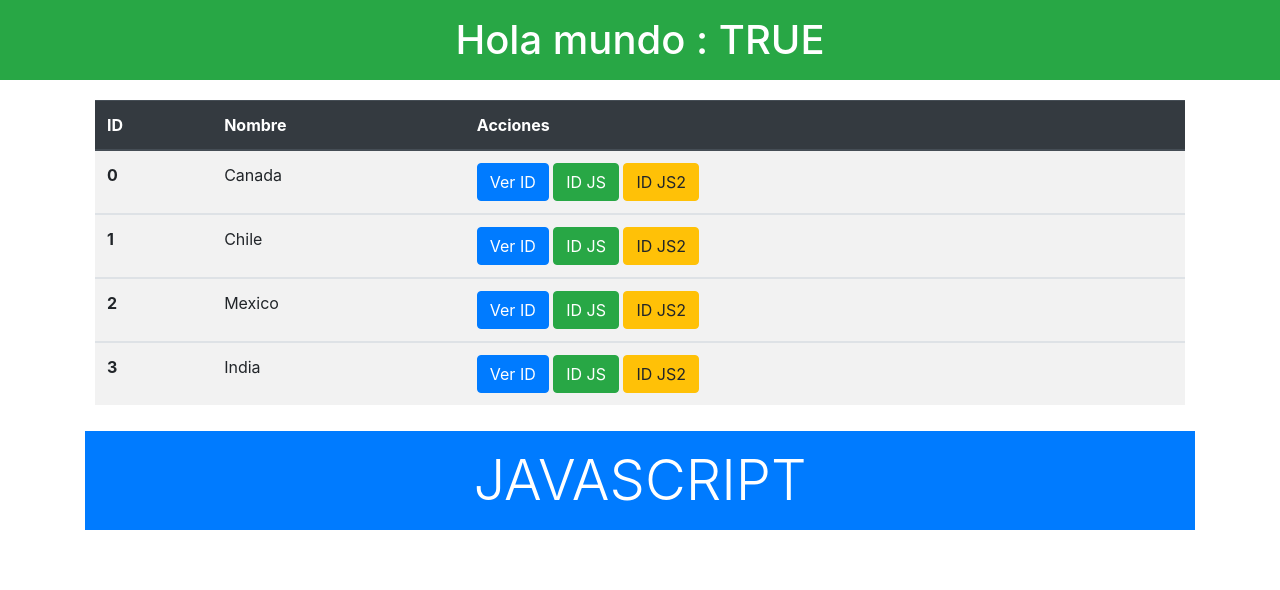
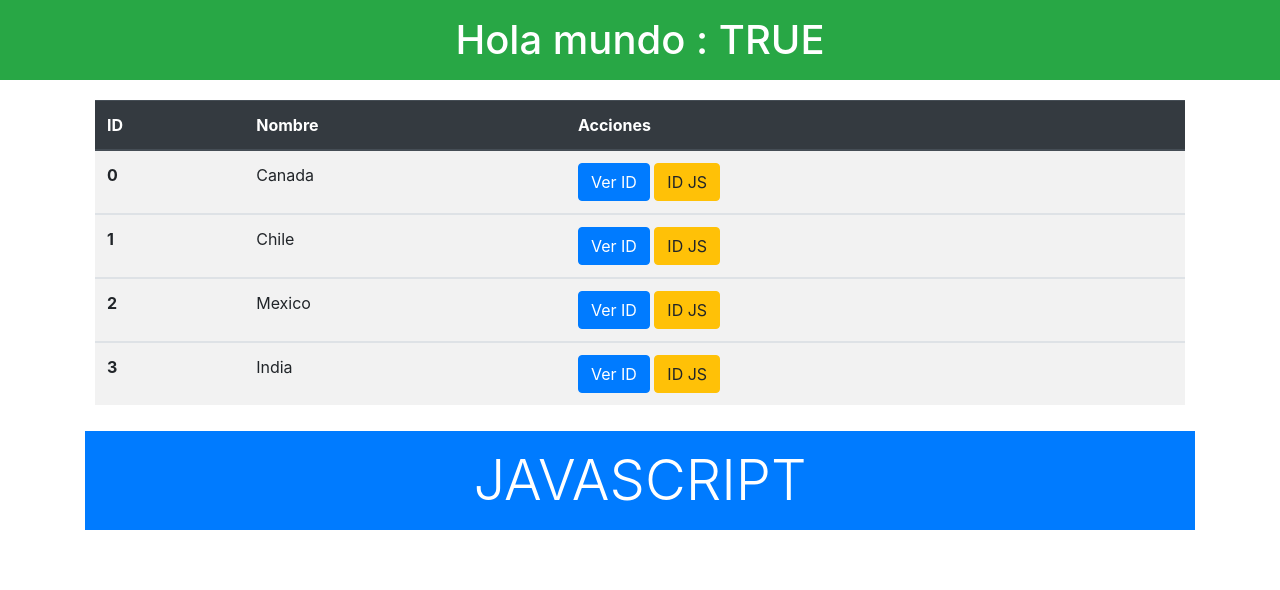
Before and after one commit to marcocruz12/proyectouno, a PHP site: page / in a window 1280 px wide. Shown: the top 590 px of the page. Run offline with PHP 8.4, Linux system fonts and the light colour scheme; some libraries are stand-ins or nearby versions.

Commit message:
ID en tabla

```diff
--- a/index.php
+++ b/index.php
@@ -79,12 +79,9 @@ $paises = array (
          Ver ID
 </button>
 
-<button type="button" class="btn btn-success btnjs" id="btnjs">
+
+<button type="button" class="btn btn-warning" onclick="mostrarJS(<?php echo $index ?>)">
         ID JS
-</button>
-
-<button type="button" class="btn btn-warning" onclick="mostrarJS()">
-        ID JS2
 </button>
 
     </td>
--- a/js/scripts.js
+++ b/js/scripts.js
@@ -26,7 +26,7 @@ function mostrarID(ID) {
 
   $('.btnjs').click(function(){
     Swal.fire({
-        title: '<strong>HTML <u>example</u></strong>',
+        title: '<strong>Tu ID es: </strong>',
         icon: 'info',
         html:
           'You can use <b>bold text</b>, ' +
@@ -47,10 +47,10 @@ function mostrarID(ID) {
 
  //Uso de onclick
 
- function mostrarJS() {
+ function mostrarJS(ID) {
   //console.log("id");
   Swal.fire({
-      title: 'Do you want to save the changes?',
+      title: 'Tu ID es: <strong>' + ID +'</strong>',
       showDenyButton: true,
       showCancelButton: true,
       confirmButtonText: 'Save',
```
